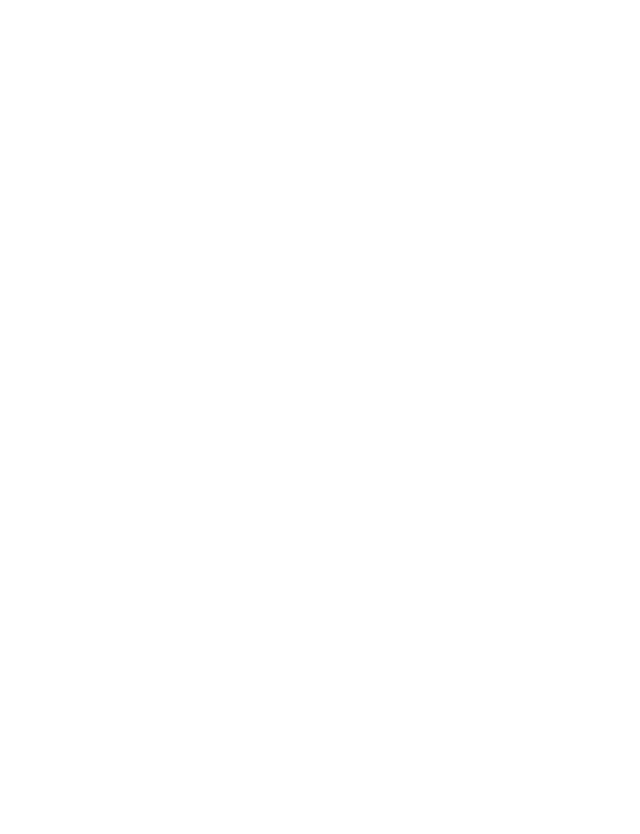
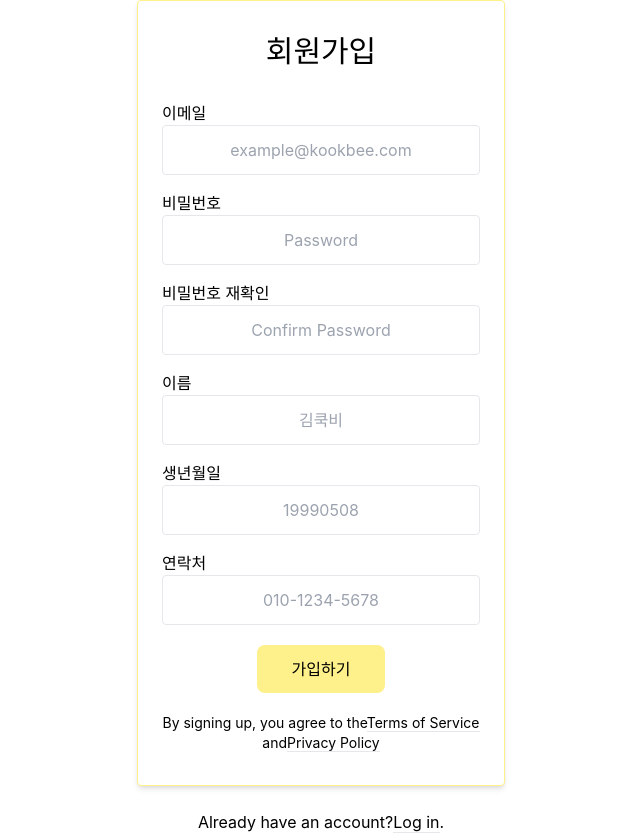
Before and after one commit to KookBee-Project/kookbee_web, a React (Create React App) app: page /signup in a window 1280 px wide. Before the commit this address had no page. Shown: the whole page, without its empty margins (319-959 px from the left). Before the commit the page ends 800 px from the top, so only its background shows below. Built offline with nearby package versions, Linux system fonts and the light colour scheme.

Commit message:
#3_230412_1 feature/Student/SignUp

```diff
--- a/src/api/api.js
+++ b/src/api/api.js
@@ -1,6 +1,6 @@
 import axios from "axios";
-axios.defaults.baseURL = "http://34.64.173.178:9000";
-axios.defaults.withCredentials = true;
+axios.defaults.baseURL = "http://localhost:9000";  // API 연동
+axios.defaults.withCredentials = true;  // 쿠키 값을 전송한다.
 export const api = async (method, url, data) => {
   const accessToken = localStorage.getItem("accessToken");
   const refreshToken = localStorage.getItem("refreshToken");
--- a/src/component/main/header.jsx
+++ b/src/component/main/header.jsx
@@ -1,5 +1,8 @@
 const Header = () => {
-  return;
+  return (
+    <>
+    </>
+  );
 };
 
 export default Header;
--- /dev/null
+++ b/src/component/student/StudentSignUp.jsx
@@ -0,0 +1,205 @@
+import { useState } from "react";
+import { useDispatch } from "react-redux";
+import { studentSignUp } from "../../store/student/studentSignUpSlice";
+
+const StudentSignUp = () => {
+  // 초기값 세팅
+  const [users, setUsers] = useState({
+    userEmail: "",
+    userPw: "",
+    userPwConfirm: "",
+    userName: "",
+    userBirth: "",
+    userPhoneNumber: "",
+    userType: "STUDENT",
+    userStatus: "AVAILABLE",
+  });
+
+  // 오류메세지 상태 저장
+  const [userEmailMessage, setUserEmailMessage] = useState("");
+  const [userPwMessage, setUserPwMessage] = useState("");
+  const [userPwConfirmMessage, setUserPwConfirmMessage] = useState("");
+  const [userNameMessage, setUserNameMessage] = useState("");
+  const [userBirthMessage, setUserBirthMessage] = useState("");
+  const [userPhoneNumberMessage, setUserPhoneNumberMessage] = useState("");
+
+  const onChangeHandler = (e) => {
+    const { name, value } = e.target;
+    setUsers({ ...users, [name]: value });
+
+    // 이메일 검사
+    const emailRegExp = /^[A-Za-z0-9_]+[A-Za-z0-9]*[@]{1}[A-Za-z0-9]+[A-Za-z0-9]*[.]{1}[A-Za-z]{1,3}$/;
+    if (!emailRegExp.test(value)) {
+      setUserEmailMessage("이메일의 형식이 올바르지 않습니다!");
+    } else {
+      setUserEmailMessage("");
+    }
+
+    // 비밀번호 검사
+    const passwordRegExp = /^(?=.*[a-zA-Z])(?=.*[!@#$%^*+=-])(?=.*[0-9]).{8,25}$/;
+    if (!passwordRegExp.test(users.userPw)) {
+      setUserPwMessage(
+        "숫자+영문자+특수문자 조합으로 8자리 이상 입력해주세요."
+      );
+    } else {
+      setUserPwMessage("");
+    }
+
+    // 비밀번호 재확인
+    if (name === "userPwConfirm") { // 비동기라 순서가 늦게 진행될 때, userPwConfirm을 입력하고 있을 때 즉시 비교하여 작용한다.
+      if (users.userPw === value) {  // 입력되는 value값을 즉시 호출한다.
+        setUserPwConfirmMessage("");
+      } else {
+        setUserPwConfirmMessage("비밀번호가 일치하지 않습니다.");
+      }
+    }
+
+    // 이름 확인
+    if (users.userName.length < 2 || users.userName.length > 5) {
+        setUserNameMessage("이름은 2글자 이상 5글자 이하로 입력해주세요!");
+    } else {
+        setUserNameMessage("사용가능한 닉네임 입니다.");
+    }
+
+    // 생년월일 확인
+    if (name === "userBirth") {
+        if (value.length != 8) {
+            setUserBirthMessage("올바르지 않은 생년월일입니다.");
+          } else {
+            setUserBirthMessage("");
+          }
+    }
+
+    // 연락처에 하이픈 추가
+    // if (
+    //   users.userPhoneNumber.length == 3 ||
+    //   users.userPhoneNumber.length == 8
+    // ) {
+    //   setUsers(currentNumber + "-");
+    //   onChangePhone(currentNumber + "-");
+    // } else {
+    //   onChangePhone(currentNumber);
+    // }
+
+    // 연락처 양식 확인
+    if (name === "serName"){
+        const phoneRegExp = /^01([0|1|6|7|8|9])-?([0-9]{4})-?([0-9]{4})$/;
+        if (!phoneRegExp.test(value)) {
+        setUserPhoneNumberMessage("올바른 형식이 아닙니다!");
+        } else {
+        setUserPhoneNumberMessage("");
+        }
+    }
+  };
+
+  const dispatch = useDispatch();
+
+  const onSubmit = (e) => {
+    e.preventDefault();
+    dispatch(studentSignUp(users));
+  };
+
+  return (
+    <>
+      <div class="bg-grey-lighter min-h-screen flex flex-col">
+        <div class="container max-w-sm mx-auto flex-1 flex flex-col items-center justify-center px-2">
+          <div class="bg-white px-6 py-8 rounded shadow-md text-black w-full border border-yellow-200">
+            <h1 class="mb-8 text-3xl text-center">회원가입</h1>
+            <form method="POST" onSubmit={onSubmit}>
+              <h2>이메일</h2>
+              <input
+                type="text"
+                class="block border border-grey-light w-full p-3 rounded mb-4 text-center"
+                name="userEmail"
+                onChange={(e) => onChangeHandler(e)}
+                placeholder="example@kookbee.com"
+              />
+              <p className="message"> {userEmailMessage} </p>
+              <h2>비밀번호</h2>
+              <input
+                type="password"
+                class="block border border-grey-light w-full p-3 rounded mb-4 text-center"
+                name="userPw"
+                onChange={(e) => onChangeHandler(e)}
+                placeholder="Password"
+              />
+              <p className="message"> {userPwMessage} </p>
+              <h2>비밀번호 재확인</h2>
+              <input
+                type="password"
+                class="block border border-grey-light w-full p-3 rounded mb-4 text-center"
+                name="userPwConfirm"
+                onChange={(e) => onChangeHandler(e)}
+                placeholder="Confirm Password"
+              />
+              <p className="message"> {userPwConfirmMessage} </p>
+              <h2>이름</h2>
+              <input
+                type="text"
+                class="block border border-grey-light w-full p-3 rounded mb-4 text-center"
+                name="userName"
+                onChange={(e) => onChangeHandler(e)}
+                placeholder="김쿡비"
+              />
+              <p className="message"> {userNameMessage} </p>
+              <h2>생년월일</h2>
+              <input
+                type="text"
+                class="block border border-grey-light w-full p-3 rounded mb-4 text-center"
+                name="userBirth"
+                onChange={(e) => onChangeHandler(e)}
+                placeholder="19990508"
+              />
+              <p className="message"> {userBirthMessage} </p>
+              <h2>연락처</h2>
+              <input
+                type="text"
+                class="block border border-grey-light w-full p-3 rounded mb-4 text-center"
+                name="userPhoneNumber"
+                onChange={(e) => onChangeHandler(e)}
+                placeholder="010-1234-5678"
+              />
+              <p className="message"> {userPhoneNumberMessage} </p>
+              <div className="flex flex-col items-center">
+                <button
+                  type="submit"
+                  class="w-2/5 text-center py-3 rounded-lg text-black bg-yellow-200 focus:outline-none my-1"
+                >
+                  가입하기
+                </button>
+              </div>
+            </form>
+            <div class="text-center text-sm text-grey-dark mt-4">
+              By signing up, you agree to the
+              <a
+                class="no-underline border-b border-grey-dark text-grey-dark"
+                href="#"
+              >
+                Terms of Service
+              </a>{" "}
+              and
+              <a
+                class="no-underline border-b border-grey-dark text-grey-dark"
+                href="#"
+              >
+                Privacy Policy
+              </a>
+            </div>
+          </div>
+
+          <div class="text-grey-dark mt-6">
+            Already have an account?
+            <a
+              class="no-underline border-b border-blue text-blue"
+              href="../login/"
+            >
+              Log in
+            </a>
+            .
+          </div>
+        </div>
+      </div>
+    </>
+  );
+};
+export default StudentSignUp;
--- a/src/routes/CustomRoutes.jsx
+++ b/src/routes/CustomRoutes.jsx
@@ -1,16 +1,17 @@
 import { BrowserRouter, Route, Routes } from "react-router-dom";
 import Main from "../component/main";
-
+import StudentSignUp from "../component/student/StudentSignUp";
 
 const CustomRoute = () => {
     return (
       <BrowserRouter>
         <Routes>
           <Route path="/" element={<Main />}>
+            <Route path="/signup" element={<StudentSignUp/>}/>
           </Route>
         </Routes>
       </BrowserRouter>
     );
   };
 
-  export default CustomRoute;
+export default CustomRoute;
--- a/src/store/index.js
+++ b/src/store/index.js
@@ -1,6 +1,8 @@
 import { configureStore } from "@reduxjs/toolkit";
+import StudentSignUpSlice from "./student/studentSignUpSlice";
 
 export default configureStore({
   reducer: {
+    StudentSignUp : StudentSignUpSlice,
   },
 });
--- /dev/null
+++ b/src/store/student/studentSignUpSlice.js
@@ -0,0 +1,34 @@
+import { createAsyncThunk, createSlice } from "@reduxjs/toolkit";
+import { api } from "../../api/api";
+
+const initialState = {
+    data: [],
+    status: "idle",
+    error: null,
+};
+
+export const studentSignUp = createAsyncThunk("/user/signup", async (users) => {
+    const response = await api("POST", "/user/signup", users);
+    return response.data;
+});
+
+const studentSignUpSlice = createSlice({
+name: "studentSignUp",
+initialState,
+extraReducers(builder) {
+    builder
+    .addCase(studentSignUp.pending, (state, action) => {
+        state.status = "loading";
+    })
+    .addCase(studentSignUp.fulfilled, (state, action) => {
+        state.status = "successed";
+        console.log(action.payload);
+        state.data = action.payload;
+    })
+    .addCase(studentSignUp.rejected, (state, action) => {
+        state.status = "failed";
+        state.error = action.error.message;
+    });
+},
+});
+export default studentSignUpSlice.reducer;
```
Also changed, not shown: image/KookBee_Logo.png (added).
